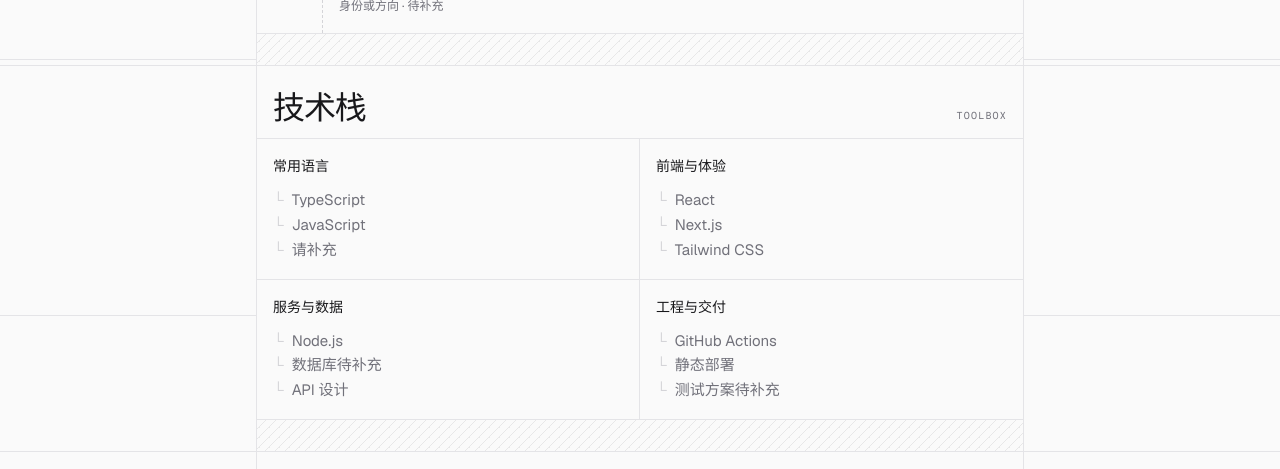
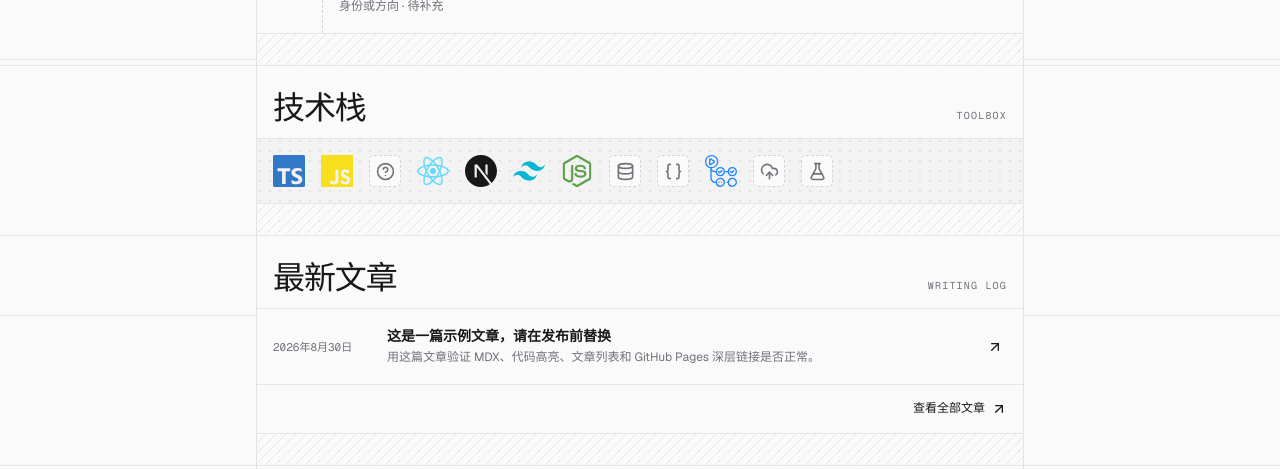
Before and after one commit to ZoeySigel/ZoeySigel.github.io, a Next.js app: page / in a window 1280 px wide. Shown: the part 1740-2209 px from the top of the page. Built offline with nearby package versions, Linux system fonts and the light colour scheme.

Commit message:
feat: present tech stack as logo grid

```diff
--- a/package.json
+++ b/package.json
@@ -39,7 +39,8 @@
     "rehype-pretty-code": "^0.14.0",
     "rehype-slug": "^6.0.0",
     "remark-gfm": "^4.0.1",
-    "shiki": "^1.9.1"
+    "shiki": "^1.9.1",
+    "simple-icons": "16.27.0"
   },
   "devDependencies": {
     "@tailwindcss/postcss": "^4.1.16",
--- a/src/app/page.tsx
+++ b/src/app/page.tsx
@@ -5,6 +5,7 @@
 import { CollapsibleProfileItem } from "@/components/collapsible-profile-item";
 import { FlipSentences } from "@/components/flip-sentences";
 import { ProfileCover } from "@/components/profile-cover";
+import { TechStackGrid } from "@/components/tech-stack-grid";
 import { VerifiedBadge } from "@/components/verified-badge";
 import { ZSMark } from "@/components/zs-mark";
 import {
@@ -158,18 +159,7 @@
           aria-labelledby="stack-title"
         >
           <SectionHeading label="TOOLBOX" title="技术栈" />
-          <div className="stack-table" id="stack-title">
-            {TECH_STACK.map((group) => (
-              <article key={group.label}>
-                <h3>{group.label}</h3>
-                <ul>
-                  {group.items.map((item) => (
-                    <li key={item}>{item}</li>
-                  ))}
-                </ul>
-              </article>
-            ))}
-          </div>
+          <TechStackGrid groups={TECH_STACK} />
         </section>
 
         <Separator />
--- /dev/null
+++ b/src/components/tech-stack-grid.tsx
@@ -0,0 +1,120 @@
+import {
+  Braces,
+  CircleHelp,
+  CloudUpload,
+  Database,
+  FlaskConical,
+  type LucideIcon,
+} from "lucide-react";
+import {
+  siGithubactions,
+  siJavascript,
+  type SimpleIcon,
+  siNextdotjs,
+  siNodedotjs,
+  siReact,
+  siTailwindcss,
+  siTypescript,
+} from "simple-icons";
+
+type StackGroup = {
+  label: string;
+  items: readonly string[];
+};
+
+type BrandEntry = {
+  href: string;
+  icon: SimpleIcon;
+  monochrome?: boolean;
+};
+
+const BRAND_ICONS: Record<string, BrandEntry> = {
+  TypeScript: {
+    href: "https://www.typescriptlang.org/",
+    icon: siTypescript,
+  },
+  JavaScript: {
+    href: "https://developer.mozilla.org/docs/Web/JavaScript",
+    icon: siJavascript,
+  },
+  React: { href: "https://react.dev/", icon: siReact },
+  "Next.js": {
+    href: "https://nextjs.org/",
+    icon: siNextdotjs,
+    monochrome: true,
+  },
+  "Tailwind CSS": { href: "https://tailwindcss.com/", icon: siTailwindcss },
+  "Node.js": { href: "https://nodejs.org/", icon: siNodedotjs },
+  "GitHub Actions": {
+    href: "https://github.com/features/actions",
+    icon: siGithubactions,
+  },
+};
+
+const PLACEHOLDER_ICONS: Record<string, LucideIcon> = {
+  请补充: CircleHelp,
+  数据库待补充: Database,
+  "API 设计": Braces,
+  静态部署: CloudUpload,
+  测试方案待补充: FlaskConical,
+};
+
+function BrandLogo({ icon }: { icon: SimpleIcon }) {
+  return (
+    <svg viewBox="0 0 24 24" aria-hidden="true">
+      <path d={icon.path} fill="currentColor" />
+    </svg>
+  );
+}
+
+export function TechStackGrid({ groups }: { groups: readonly StackGroup[] }) {
+  const items = groups.flatMap((group) => group.items);
+
+  return (
+    <div className="stack-logo-panel" id="stack-title">
+      <ul aria-label="技术栈列表">
+        {items.map((item) => {
+          const brand = BRAND_ICONS[item];
+
+          if (brand) {
+            return (
+              <li key={item}>
+                <a
+                  className="stack-logo-item"
+                  data-label={item}
+                  data-monochrome={brand.monochrome || undefined}
+                  href={brand.href}
+                  target="_blank"
+                  rel="noreferrer"
+                  aria-label={`${item} 官方网站`}
+                  style={
+                    brand.monochrome
+                      ? undefined
+                      : { color: `#${brand.icon.hex}` }
+                  }
+                >
+                  <BrandLogo icon={brand.icon} />
+                </a>
+              </li>
+            );
+          }
+
+          const PlaceholderIcon = PLACEHOLDER_ICONS[item] ?? CircleHelp;
+
+          return (
+            <li key={item}>
+              <span
+                className="stack-logo-item stack-logo-placeholder"
+                data-label={item}
+                role="img"
+                aria-label={item}
+              >
+                <PlaceholderIcon aria-hidden="true" />
+              </span>
+            </li>
+          );
+        })}
+      </ul>
+    </div>
+  );
+}
--- a/src/styles/globals.css
+++ b/src/styles/globals.css
@@ -959,43 +959,100 @@
   background: var(--accent-soft);
 }
 
-.stack-table {
-  display: grid;
-  grid-template-columns: repeat(2, 1fr);
+.stack-logo-panel {
+  position: relative;
+  padding: 16px;
   border-top: 1px solid var(--edge);
-}
-
-.stack-table article {
-  min-height: 130px;
-  padding: 16px;
-  border-bottom: 1px solid var(--edge);
-}
-
-.stack-table article:nth-child(odd) {
-  border-right: 1px solid var(--edge);
-}
-
-.stack-table article:nth-last-child(-n + 2) {
-  border-bottom: 0;
-}
-
-.stack-table h3 {
-  margin: 0 0 10px;
-  font-size: 14px;
-}
-
-.stack-table ul {
+  background-color: color-mix(in srgb, var(--foreground) 3%, var(--background));
+  background-image: radial-gradient(var(--pattern) 1px, transparent 1px);
+  background-position: center;
+  background-size: 10px 10px;
+}
+
+.stack-logo-panel ul {
+  display: flex;
+  flex-wrap: wrap;
+  gap: 16px;
   margin: 0;
   padding: 0;
-  color: var(--muted);
   list-style: none;
-}
-
-.stack-table li::before {
-  margin-right: 8px;
-  color: var(--edge-strong);
-  content: "└";
-  font-family: var(--font-geist-mono), monospace;
+  user-select: none;
+}
+
+.stack-logo-panel li {
+  display: flex;
+}
+
+.stack-logo-item {
+  position: relative;
+  display: grid;
+  width: 32px;
+  height: 32px;
+  color: var(--foreground);
+  transition: transform 160ms ease;
+  place-items: center;
+}
+
+.stack-logo-item > svg {
+  width: 32px;
+  height: 32px;
+}
+
+.stack-logo-item:hover,
+.stack-logo-item:focus-visible {
+  z-index: 2;
+  transform: scale(1.1);
+}
+
+.stack-logo-item::after {
+  position: absolute;
+  bottom: calc(100% + 9px);
+  left: 50%;
+  z-index: 3;
+  visibility: hidden;
+  padding: 6px 9px;
+  color: var(--background);
+  content: attr(data-label);
+  background: var(--foreground);
+  border-radius: 5px;
+  font-family: var(--font-geist-mono), monospace;
+  font-size: 11px;
+  line-height: 1;
+  white-space: nowrap;
+  pointer-events: none;
+  opacity: 0;
+  transform: translate(-50%, 4px) scale(0.96);
+  transition:
+    opacity 140ms ease,
+    transform 140ms ease,
+    visibility 140ms ease;
+}
+
+.stack-logo-item:hover::after,
+.stack-logo-item:focus-visible::after {
+  visibility: visible;
+  opacity: 1;
+  transform: translate(-50%, 0) scale(1);
+}
+
+.stack-logo-item[data-monochrome="true"] {
+  color: #18181b;
+}
+
+.dark .stack-logo-item[data-monochrome="true"] {
+  color: #fafafa;
+}
+
+.stack-logo-placeholder {
+  color: var(--muted);
+  border: 1px dashed var(--edge-strong);
+  border-radius: 5px;
+  background: var(--background);
+}
+
+.stack-logo-placeholder > svg {
+  width: 19px;
+  height: 19px;
 }
 
 .article-list {
@@ -1544,18 +1601,12 @@
     padding-left: 68px;
   }
 
-  .stack-table,
   .social-grid {
     grid-template-columns: 1fr;
   }
 
-  .stack-table article:nth-child(odd),
   .social-grid li:first-child {
     border-right: 0;
-  }
-
-  .stack-table article:nth-last-child(2) {
-    border-bottom: 1px solid var(--edge);
   }
 
   .article-list a {
```
Also changed, not shown: 1 other file (tests, documents, lock files or other folders).
